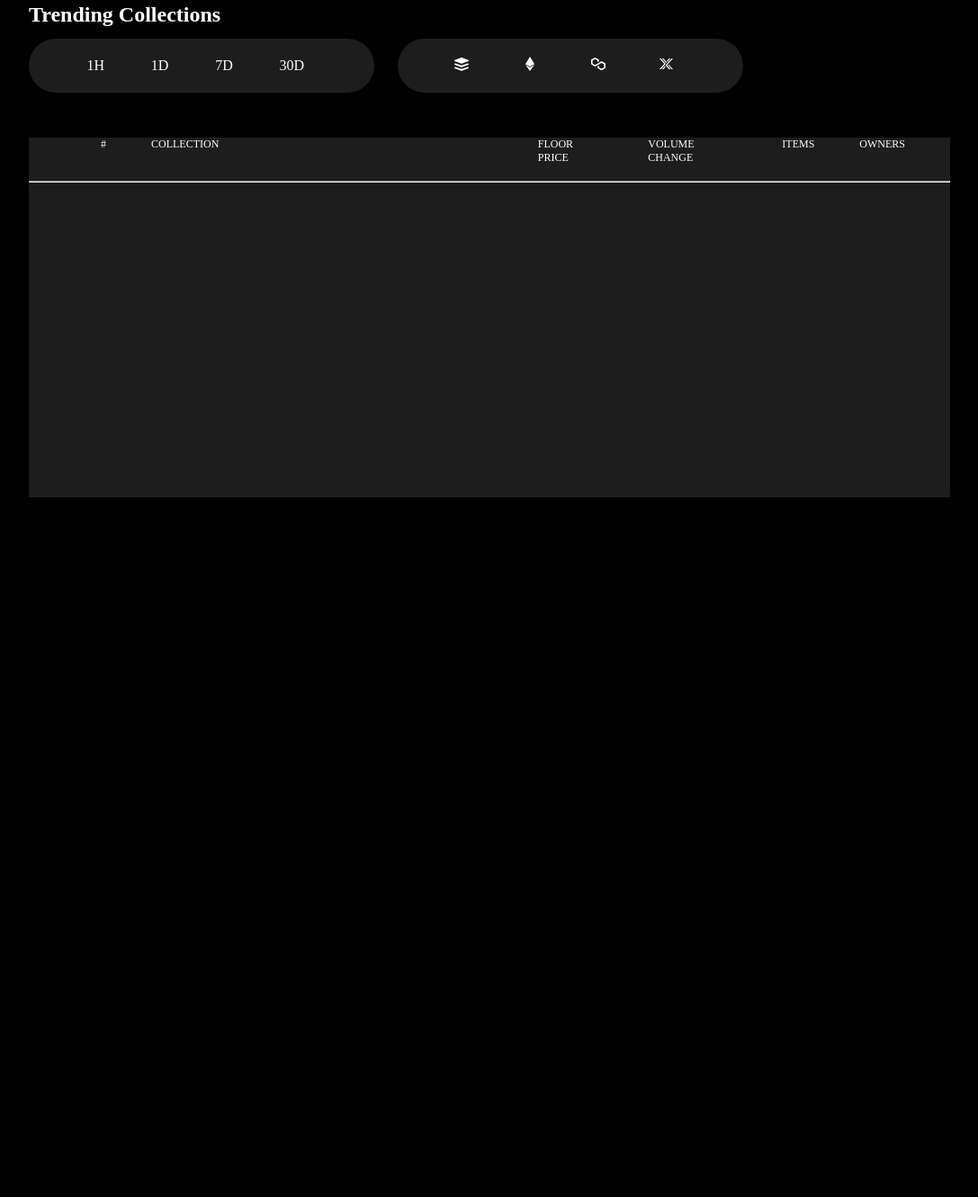
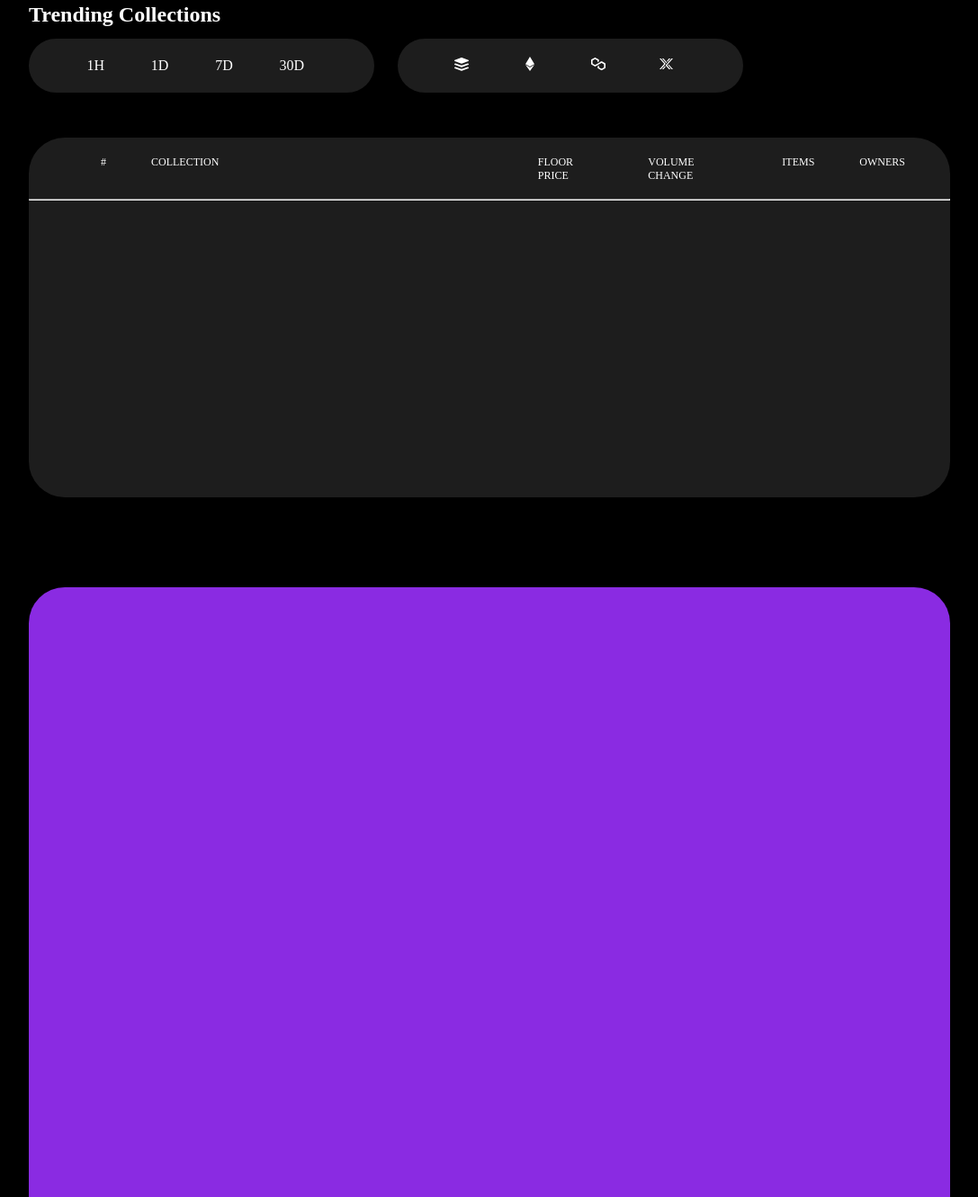
Before and after one commit to ayyush1738/Blockchain-based-crowdfunding-platform, a plain HTML site: page frontend/index.html in a window 1280 px wide. Shown: the part 849-2180 px from the top of the page at 90% size, without its empty margins (96-1183 px from the left). Before the commit the page ends 1402 px from the top, so only its background shows below. Drawn offline with Linux system fonts and the light colour scheme.

Commit message:
Update style.css

```diff
--- a/frontend/style.css
+++ b/frontend/style.css
@@ -177,6 +177,7 @@ button:hover{
     padding: 0;
     font-size: 12px;
     margin-left: 80px;
+    margin-top: 20px;
 }
 
 .second {
@@ -193,4 +194,15 @@ button:hover{
     background-color: rgb(29, 29, 29);
     width: 80%;
     height: 400px;
+    border-radius: 40px;
 }
+
+.banner {
+    position: absolute;
+    margin-top: 140px;
+    background-color: blueviolet;
+    width: 80%;
+    height: 1000px;
+    border-radius: 40px;
+    left: 10%;
+}
```
